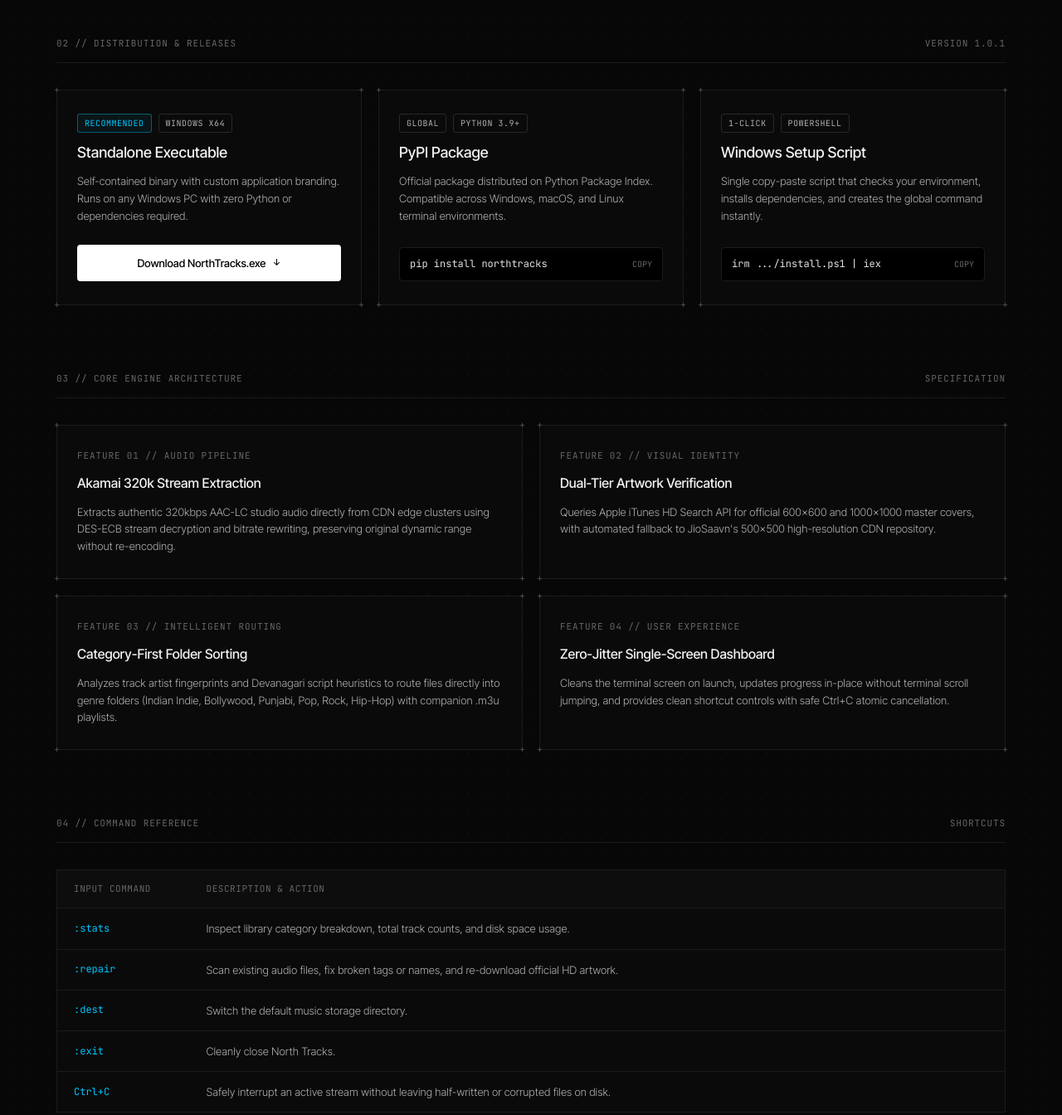
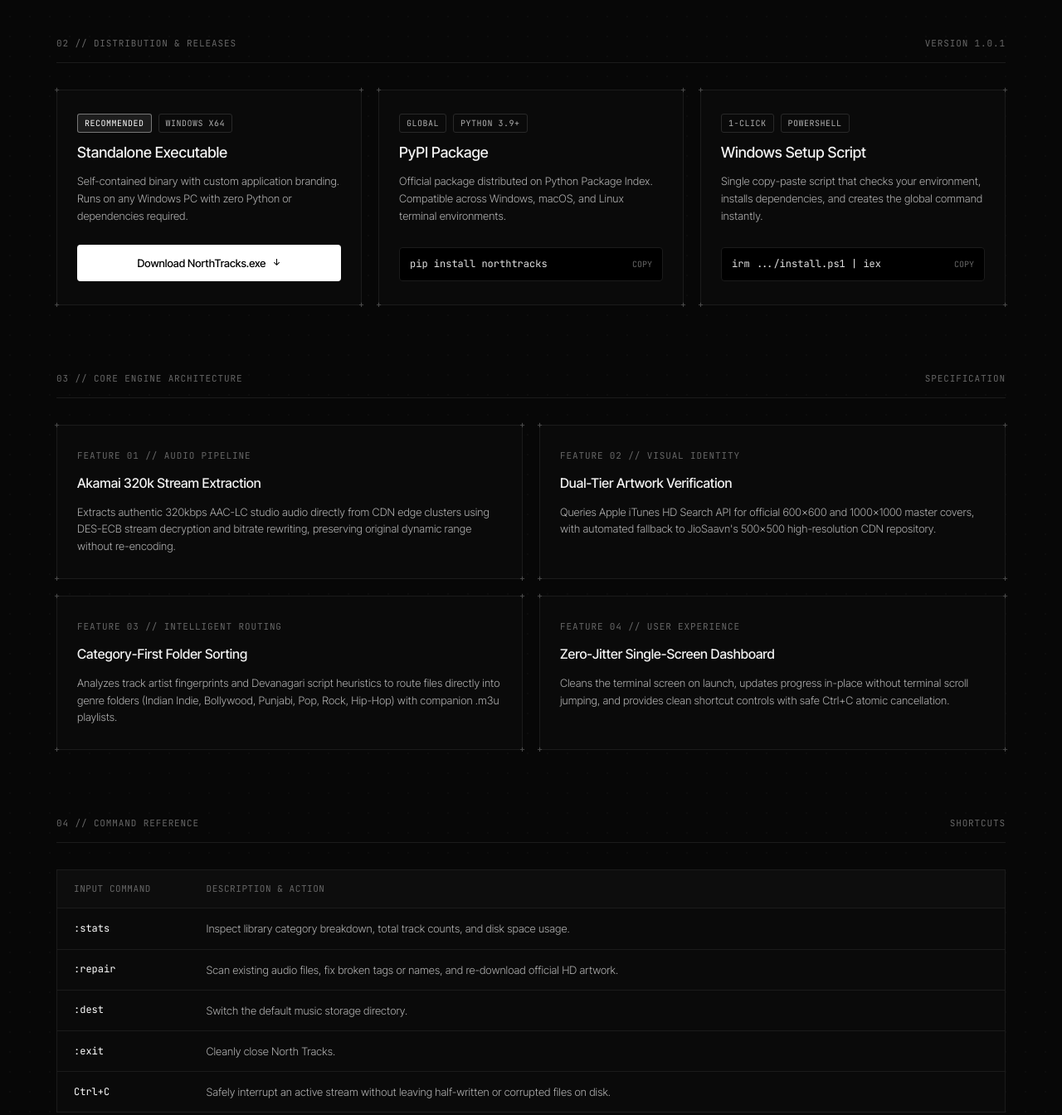
Before and after one commit to nishantkumrmishra/north-tracks, a plain HTML site: page docs/index.html in a window 1280 px wide. Shown: the part 1360-2704 px from the top of the page at 83% size. Drawn offline with Linux system fonts and the light colour scheme.

Commit message:
style: convert all website accents to strict monochrome black and white

```diff
--- a/docs/index.html
+++ b/docs/index.html
@@ -22,8 +22,8 @@
       --cross: #505050;
       --grid-pattern: rgba(255, 255, 255, 0.025);
       --nav-bg: rgba(7, 7, 7, 0.88);
-      --accent: #00c7ff;
-      --accent-orange: #ff5f00;
+      --accent: #ffffff;
+      --accent-orange: #ffffff;
       --btn-bg: #ffffff;
       --btn-fg: #000000;
       --mono: 'JetBrains Mono', ui-monospace, SFMono-Regular, Menlo, Monaco, Consolas, monospace;
@@ -86,6 +86,7 @@
       height: 28px;
       border-radius: 6px;
       display: block;
+      filter: grayscale(1) brightness(1.1);
     }
     .nav-links {
       display: flex;
@@ -316,9 +317,9 @@
       color: var(--fg-dim);
     }
     .badge.latest {
-      border-color: rgba(0, 199, 255, 0.4);
+      border-color: rgba(255, 255, 255, 0.4);
       color: var(--accent);
-      background: rgba(0, 199, 255, 0.06);
+      background: rgba(255, 255, 255, 0.08);
     }
     .release-card h3 {
       font-size: 18px;
@@ -717,7 +718,7 @@
     function copyText(str, el) {
       navigator.clipboard.writeText(str).then(() => {
         const orig = el.innerHTML;
-        el.innerHTML = '<span style="color: #00c7ff;">COPIED TO CLIPBOARD</span>';
+        el.innerHTML = '<span style="color: #ffffff;">COPIED TO CLIPBOARD</span>';
         setTimeout(() => {
           el.innerHTML = orig;
         }, 1800);
```
